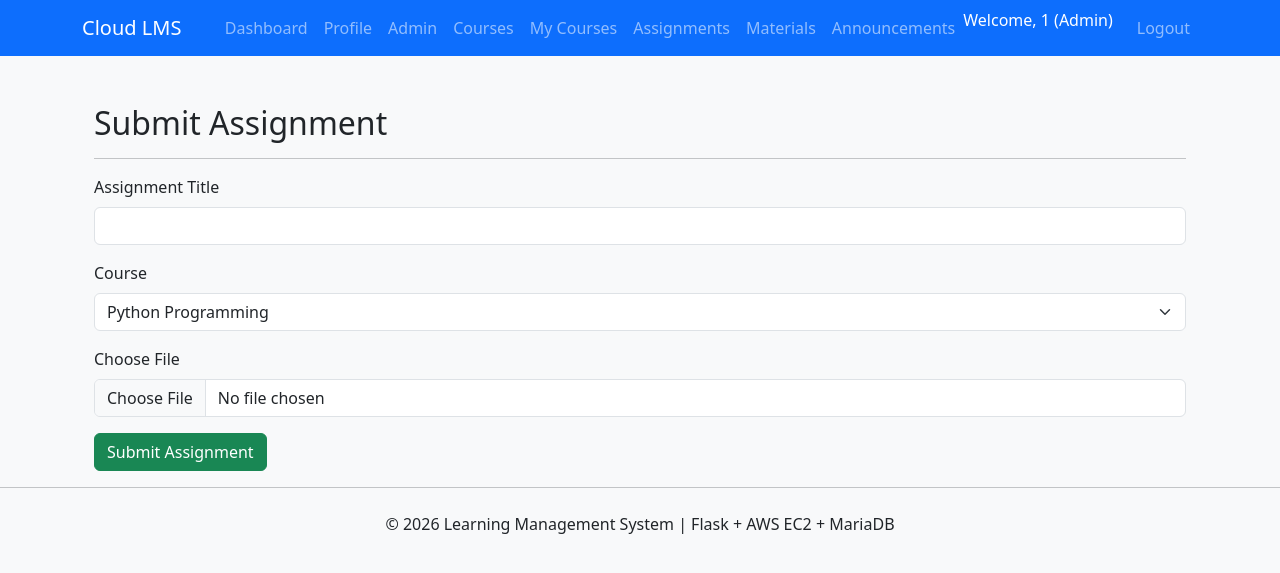
After one commit to sun731/LMS_Project, a Flask app: page /assignments/upload in a window 1280 px wide. The commit adds this page. Shown: the top 573 px of the page. Run offline with Flask 3, Linux system fonts and the light colour scheme; a user stored in the database is signed in; data comes from the database, SQL or seed files in the repository.

Commit message:
Added assignment submission and announcement modules

```diff
--- a/app.py
+++ b/app.py
@@ -3,6 +3,8 @@ from routes.auth import auth
 from routes.courses import courses
 from routes.enrollments import enrollments
 from routes.materials import materials
+from routes.assignments import assignments
+from routes.announcements import announcements
 
 app = Flask(__name__)
 app.secret_key = "cloudlms_secret_key"
@@ -11,6 +13,8 @@ app.register_blueprint(auth)
 app.register_blueprint(courses)
 app.register_blueprint(enrollments)
 app.register_blueprint(materials)
+app.register_blueprint(assignments)
+app.register_blueprint(announcements)
 @app.errorhandler(403)
 def forbidden(error):
     return render_template("403.html"), 403
--- /dev/null
+++ b/routes/assignments.py
@@ -0,0 +1,137 @@
+from flask import Blueprint, render_template, request, redirect, session, flash
+import pymysql
+import boto3
+from botocore.client import Config
+from config import *
+
+assignments = Blueprint("assignments", __name__)
+
+# S3 Client
+s3 = boto3.client(
+    "s3",
+    region_name=AWS_REGION,
+    config=Config(signature_version="s3v4")
+)
+
+
+def allowed_file(filename):
+    return (
+        "." in filename and
+        filename.rsplit(".", 1)[1].lower() in ALLOWED_EXTENSIONS
+    )
+
+
+@assignments.route("/assignments")
+def my_assignments():
+
+    if "student" not in session:
+        return redirect("/login")
+
+    student_id = session["student_id"]
+
+    connection = pymysql.connect(
+        host=DB_HOST,
+        user=DB_USER,
+        password=DB_PASSWORD,
+        database=DB_NAME
+    )
+
+    cursor = connection.cursor()
+
+    cursor.execute("""
+        SELECT assignments.title,
+               courses.course_name,
+               assignments.filename,
+               assignments.submitted_at
+        FROM assignments
+        INNER JOIN courses
+            ON assignments.course_id = courses.id
+        WHERE assignments.student_id=%s
+        ORDER BY assignments.submitted_at DESC
+    """, (student_id,))
+
+    assignment_list = cursor.fetchall()
+
+    cursor.close()
+    connection.close()
+
+    return render_template(
+        "my_assignments.html",
+        assignments=assignment_list
+    )
+
+
+@assignments.route("/assignments/upload", methods=["GET", "POST"])
+def upload_assignment():
+
+    if "student" not in session:
+        return redirect("/login")
+
+    connection = pymysql.connect(
+        host=DB_HOST,
+        user=DB_USER,
+        password=DB_PASSWORD,
+        database=DB_NAME
+    )
+
+    cursor = connection.cursor()
+
+    if request.method == "POST":
+
+        title = request.form["title"]
+        course_id = request.form["course_id"]
+
+        file = request.files["file"]
+        filename = file.filename
+
+        if not allowed_file(filename):
+
+            flash(
+                "Only PDF, DOC, DOCX, PPT, PPTX and TXT files are allowed.",
+                "danger"
+            )
+
+            cursor.close()
+            connection.close()
+
+            return redirect("/assignments/upload")
+
+        # Upload to S3
+        s3.upload_fileobj(
+            file,
+            S3_BUCKET,
+            filename
+        )
+
+        cursor.execute("""
+            INSERT INTO assignments
+            (student_id, course_id, title, filename)
+            VALUES(%s,%s,%s,%s)
+        """,
+        (
+            session["student_id"],
+            course_id,
+            title,
+            filename
+        ))
+
+        connection.commit()
+
+        cursor.close()
+        connection.close()
+
+        flash("Assignment submitted successfully!", "success")
+
+        return redirect("/assignments")
+
+    cursor.execute("SELECT id, course_name FROM courses")
+
+    courses = cursor.fetchall()
+
+    cursor.close()
+    connection.close()
+
+    return render_template(
+        "upload_assignment.html",
+        courses=courses
+    )
--- a/templates/base.html
+++ b/templates/base.html
@@ -66,10 +66,21 @@
 
 <li class="nav-item">
     <a class="nav-link" href="/mycourses">My Courses</a>
+    <li class="nav-item">
+       <a class="nav-link" href="/assignments">
+          Assignments
+       </a>
+    </li>
 </li>
 
 <li class="nav-item">
     <a class="nav-link" href="/materials">Materials</a>
+</li>
+
+<li class="nav-item">
+    <a class="nav-link" href="/announcements">
+        Announcements
+    </a>
 </li>
 
 <li class="nav-item">
--- /dev/null
+++ b/templates/upload_assignment.html
@@ -0,0 +1,66 @@
+{% extends "base.html" %}
+
+{% block content %}
+
+<div class="container mt-4">
+
+    <h2>Submit Assignment</h2>
+
+    <hr>
+
+    <form method="POST" enctype="multipart/form-data">
+
+        <div class="mb-3">
+
+            <label class="form-label">Assignment Title</label>
+
+            <input
+                type="text"
+                name="title"
+                class="form-control"
+                required>
+
+        </div>
+
+        <div class="mb-3">
+
+            <label class="form-label">Course</label>
+
+            <select
+                name="course_id"
+                class="form-select"
+                required>
+
+                {% for course in courses %}
+
+                <option value="{{ course[0] }}">
+                    {{ course[1] }}
+                </option>
+
+                {% endfor %}
+
+            </select>
+
+        </div>
+
+        <div class="mb-3">
+
+            <label class="form-label">Choose File</label>
+
+            <input
+                type="file"
+                name="file"
+                class="form-control"
+                required>
+
+        </div>
+
+        <button class="btn btn-success">
+            Submit Assignment
+        </button>
+
+    </form>
+
+</div>
+
+{% endblock %}
```
Also changed, not shown: routes/announcements.py (added, +77 -0 lines), templates/add_announcement.html (added, +39 -0 lines), templates/announcements.html (added, +49 -0 lines), templates/my_assignments.html (added, +70 -0 lines), README.md.
